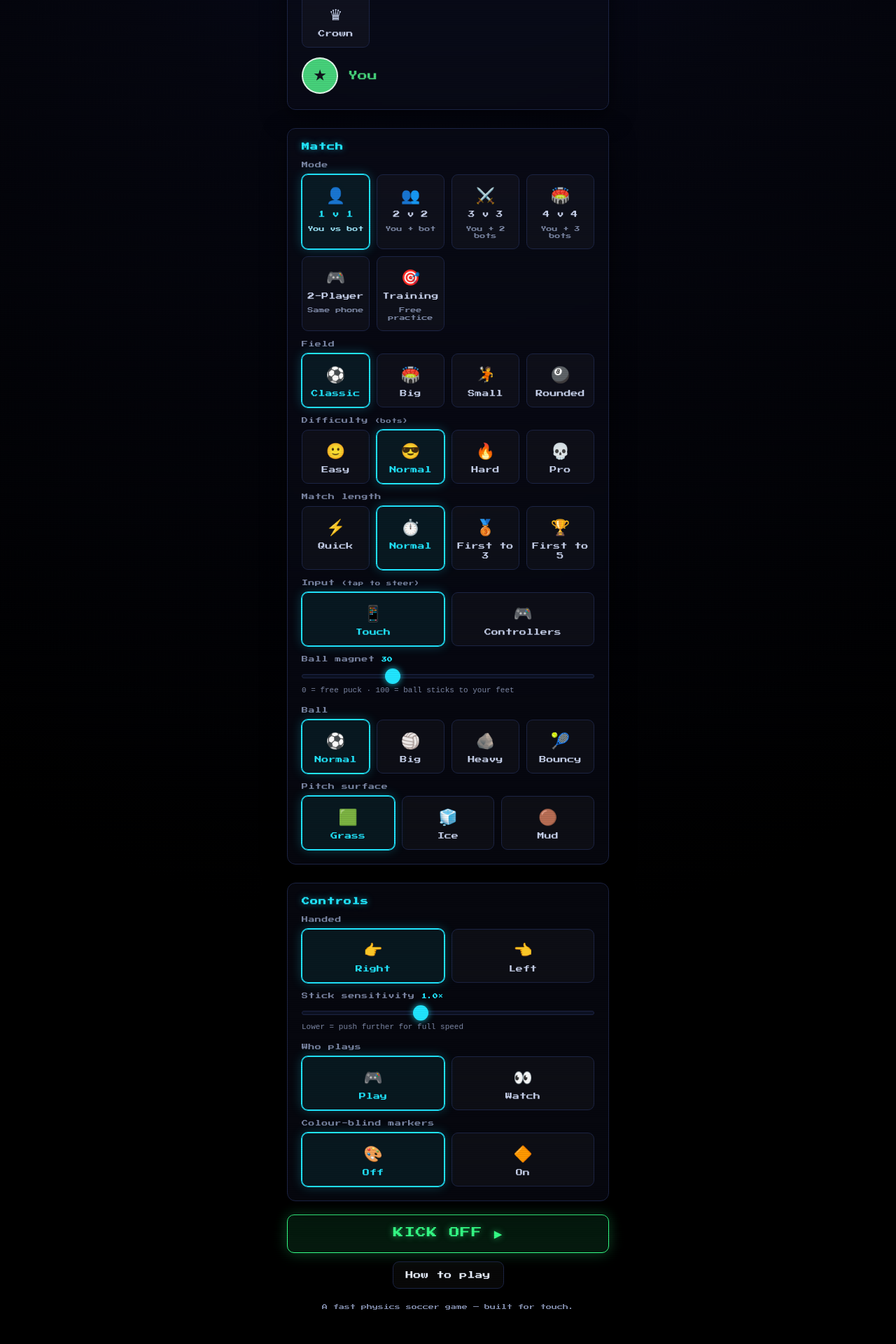
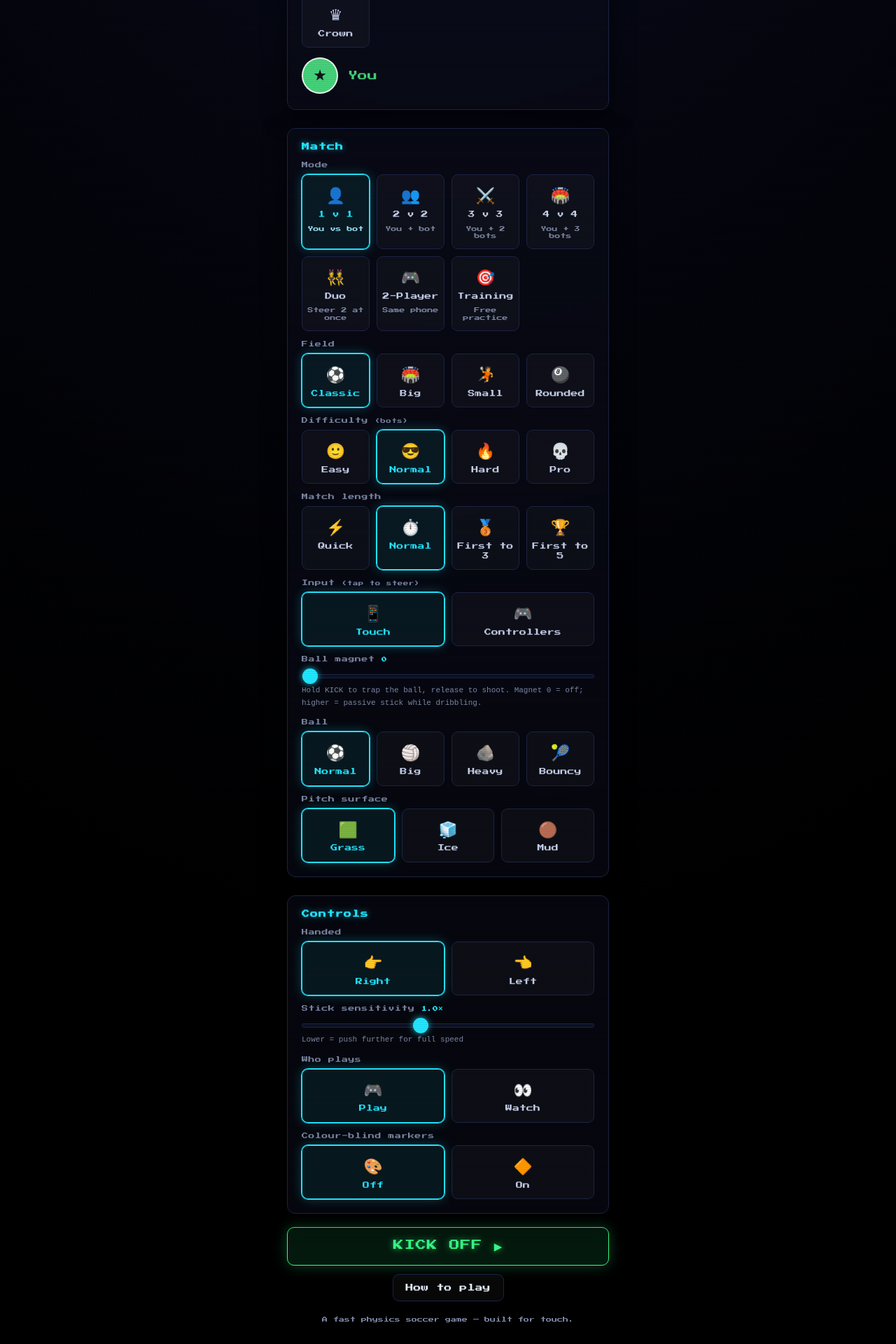
Before and after one commit to AmmarRica/AmmarRica.github.io, a Jekyll site: the page magnetball/index.html, which Jekyll copies as it is, in a window 1280 px wide. Shown: the part 677-2597 px from the top of the page at 70% size. Built offline with Jekyll 4.4.1, drawn with Linux system fonts in a browser that asks for light colours; part of the change alters nothing that is shown.

Commit message:
Trap-and-release kick, magnet default 0, Duo mode, bot fixes
Kicking reworked for humans (bots keep their instant kick):
- Ball Magnet now defaults to 0.
- Hold KICK and touch the ball → it STICKS to your feet for up to 0.5s so
  you can line up; let go (or after 0.5s) to kick/pass in the facing
  direction. Holding longer charges a stronger shot. The magnet slider is
  now an optional passive stick for dribbling without holding KICK.

New mode:
- Duo — you steer BOTH of your players at once with one joystick + KICK
  (2 v 2 with both your players human-controlled).

Bot fixes (needed once the ball stopped sticking at magnet 0):
- Bots only kick when near-touching AND the player->ball line points toward
  the opponent goal (forward-only), so they never knock it into their own
  net. Removed the old "clear from anywhere near own goal" rule that caused
  own goals.
- Bots get a light internal ball-stick regardless of the player's magnet
  setting, so they can still control and finish (they can't "trap").

Verified headless (no console errors): ball sticks while holding and travels
with you; release kicks it away fast; auto-releases after 0.5s; Duo moves
both players together; bots score with no own goals (1v1 Hard 0-4 vs idle
human; 2v2 2-8 goals across runs); no NaN.

Co-Authored-By: Claude Opus 4.8 <noreply@anthropic.com>
Claude-Session: https://claude.ai/code/session_01JrdEhKE19tRrYe8xd7p6Hr

```diff
--- a/magnetball/index.html
+++ b/magnetball/index.html
@@ -288,9 +288,9 @@
       <label class="field">Input <small id="padInfo" style="color:var(--muted)"></small></label>
       <div class="opts" id="controllers"></div>
       <div style="height:14px"></div>
-      <label class="field">Ball magnet <small id="magVal" style="color:var(--accent); font-weight:700">30</small></label>
-      <input id="magnet" class="slider" type="range" min="0" max="100" step="5" value="30" />
-      <div class="hint" style="text-align:left; margin-top:4px">0 = free puck · 100 = ball sticks to your feet</div>
+      <label class="field">Ball magnet <small id="magVal" style="color:var(--accent); font-weight:700">0</small></label>
+      <input id="magnet" class="slider" type="range" min="0" max="100" step="5" value="0" />
+      <div class="hint" style="text-align:left; margin-top:4px">Hold KICK to trap the ball, release to shoot. Magnet 0 = off; higher = passive stick while dribbling.</div>
       <div style="height:14px"></div>
       <label class="field">Ball</label>
       <div class="opts" id="balls"></div>
@@ -326,8 +326,8 @@
     <div class="card" style="line-height:1.6; font-size:15px; color:#cdd5ee">
       <p><b>🎯 Goal.</b> Push the ball into the opponent's net. Most goals before the clock runs out wins.</p>
       <p style="margin-top:12px"><b>🕹️ Move.</b> Touch and drag anywhere on the <b>right</b> half — a joystick appears under your thumb. Drag to steer; further = faster.</p>
-      <p style="margin-top:12px"><b>👟 Kick.</b> Hold the <b>KICK</b> pad (bottom-left) with your other thumb. You kick the instant you touch the ball, once per press — release and press again to kick again.</p>
-      <p style="margin-top:12px"><b>⚡ Charge shot.</b> Hold KICK <i>before</i> you reach the ball to wind up power — the yellow ring on the pad fills. A charged (or magnetised) touch launches the ball much further.</p>
+      <p style="margin-top:12px"><b>👟 Trap &amp; shoot.</b> Hold the <b>KICK</b> pad and run into the ball — it sticks to your feet for up to half a second so you can line up. <b>Let go to kick or pass</b> in the way you're facing. The longer you hold, the harder the shot (the yellow ring shows the charge).</p>
+      <p style="margin-top:12px"><b>🧲 Magnet.</b> By default the ball is free once you release. Turn up <b>Ball Magnet</b> in setup for a passive stick that keeps the ball at your feet even without holding KICK.</p>
       <p style="margin-top:12px"><b>🏆 Ranked.</b> Single-player matches vs bots earn <b>RP</b> and climb the rank ladder (Wood → Legend); beating harder bots is worth more. <b>Training</b> mode is free practice with no clock. Tied timed games go to <b>sudden-death overtime</b>.</p>
       <p style="margin-top:12px"><b>⚡ Dribble.</b> Nudge the ball along with your body as you run, then tap KICK to fire it. Turn up the <b>Ball Magnet</b> in setup (0–100) to make the ball stick to your feet for easier carrying; 0 plays like a free puck.</p>
       <p style="margin-top:12px"><b>👥 2-Player.</b> Lay the phone flat between you. Player 1 uses the bottom controls, Player 2 the top (rotated) controls.</p>
@@ -389,6 +389,7 @@ const MODES = {
   '2v2':  { name:'2 v 2',   emoji:'👥', per:2, twoP:false, desc:'You + bot' },
   '3v3':  { name:'3 v 3',   emoji:'⚔️', per:3, twoP:false, desc:'You + 2 bots' },
   '4v4':  { name:'4 v 4',   emoji:'🏟️', per:4, twoP:false, desc:'You + 3 bots' },
+  'duo':  { name:'Duo',     emoji:'👯', per:2, twoP:false, duo:true, desc:'Steer 2 at once' },
   'local':{ name:'2-Player',emoji:'🎮', per:1, twoP:true,  desc:'Same phone' },
   'train':{ name:'Training',emoji:'🎯', per:0, twoP:false, train:true, desc:'Free practice' },
 };
@@ -437,11 +438,13 @@ const POST   = { r:8,  invMass:0.0, bCoef:0.55 };
 
 // ---------- State
 let profile = loadProfile();
-let sel = { mode:'1v1', field:'classic', diff:'normal', length:'5', controllers:'off', magnet:30,
+let sel = { mode:'1v1', field:'classic', diff:'normal', length:'5', controllers:'off', magnet:0,
             ball:'normal', handed:'right', sens:1.0, pitch:'normal', spectate:'play', cb:'off' };
 const HANDED = { right:{ name:'Right', emoji:'👉' }, left:{ name:'Left', emoji:'👈' } };
 // Charge-kick: holding KICK winds up extra power (fires stronger the moment you touch the ball).
 const CHARGE = { max:0.6, bonus:0.9 };   // up to +90% power at 0.6s of hold
+// Trap-and-release: humans hold KICK to stick the ball to their feet, then let go to shoot.
+const TRAP = { max:0.5 };                // ball stays stuck for at most half a second
 
 let cv = document.getElementById('game');
 let ctx = cv.getContext('2d');
@@ -660,6 +663,9 @@ function startMatch(){
     const t1 = [];
     const t1names = pickNames(per, used);
     for(let i=0;i<per;i++) t1.push(mkPlayer(1, t1names[i], teamTint(1,i), randCap(i+3), 'bot'));
+
+    // Duo mode: you steer BOTH of your players at once (same joystick + KICK).
+    if (mode.duo){ for (const pl of t0){ pl.ctrl = 'human1'; pl.color = profile.color; } }
 
     // Hand connected controllers to seats in an interleaved order so each extra
     // controller fills the next most useful slot: you → opponent → teammate → …
@@ -736,6 +742,7 @@ function mkPlayer(team, name, color, cap, ctrl){
     team, name, color, cap, ctrl, padIndex:-1,
     x:0, y:0, vx:0, vy:0, r:PLAYER.r, invMass:PLAYER.invMass, bCoef:PLAYER.bCoef, damp:PLAYER.damp,
     inX:0, inY:0, kick:false, kickUsed:false, chargeT:0,   // controller input + kick charge
+    trap:false, trapT:0, trapUsed:false,                   // human trap-and-release state
     faceX:0, faceY:team===0?-1:1,
     aiT:0, aiTarget:{x:0,y:0}, aiKick:false,
   };
@@ -796,7 +803,7 @@ function resetKickoff(w, initial){
   layTeam(t0, +1, halfL);   // team0 attacks up, starts on bottom half (+y)
   layTeam(t1, -1, halfL);   // team1 on top half (-y)
 
-  for (const p of w.players){ p.kickUsed=false; p.kick=false; p.inX=0; p.inY=0; }
+  for (const p of w.players){ p.kickUsed=false; p.kick=false; p.inX=0; p.inY=0; p.trap=false; p.trapT=0; p.trapUsed=false; p.chargeT=0; }
   w.state = 'kickoff'; w.stateT = 0;
 }
 function layTeam(list, side, halfL){
@@ -998,25 +1005,39 @@ function handleBallControl(w, p, ball, ballFrozen){
   const dx = ball.x - p.x, dy = ball.y - p.y;
   const dist = Math.hypot(dx,dy);
   const sum = p.r + ball.r;
-  // Kick: one-shot per press, fires the instant ball is in range
-  if (p.kick && !p.kickUsed){
-    if (dist < sum + PLAYER.kickRange){
+
+  if (p.ctrl === 'bot'){
+    // Bots keep the instant one-shot kick (fires the moment they touch the ball).
+    if (p.kick && !p.kickUsed && dist < sum + PLAYER.kickRange){
       let nx, ny;
-      if (dist > 0.001){ nx = dx/dist; ny = dy/dist; }
-      else { nx = p.faceX; ny = p.faceY; }
-      let power = PLAYER.kick * (p.ctrl==='bot' ? (w.diff.power) : 1);
-      // Hold-charge: the longer KICK was held before contact, the stronger the shot.
-      power *= 1 + (p.chargeT / CHARGE.max) * CHARGE.bonus;
-      // Magnet charge: a ball held close by the magnet launches further when
-      // kicked, scaling with the magnet strength (up to +70% at magnet 100).
+      if (dist > 0.001){ nx = dx/dist; ny = dy/dist; } else { nx = p.faceX; ny = p.faceY; }
+      let power = PLAYER.kick * w.diff.power;
       if (w.magnet > 0 && dist < sum + 22) power *= 1 + (w.magnet/100) * 0.7;
       ball.vx += nx * power; ball.vy += ny * power;
-      p.chargeT = 0;
       p.kickUsed = true;
       spawnKickFx(ball.x, ball.y, nx, ny);
     }
-  }
-  if (!p.kick) p.kickUsed = false;
+    if (!p.kick) p.kickUsed = false;
+  } else if (!ballFrozen){
+    // Humans: hold KICK to TRAP the ball to your feet (max 0.5s), release to
+    // kick/pass in the facing direction. Holding longer charges a stronger shot.
+    if (p.kick){
+      if (!p.trap && !p.trapUsed && dist < sum + PLAYER.kickRange){
+        p.trap = true; p.trapT = 0;                       // ball just touched — grab it
+      }
+      if (p.trap){
+        p.trapT += STEP;
+        let fx=p.faceX, fy=p.faceY; const fl=Math.hypot(fx,fy)||1; fx/=fl; fy/=fl;
+        const hold = sum + 1;
+        ball.x = p.x + fx*hold; ball.y = p.y + fy*hold;   // glued just ahead of the feet
+        ball.vx = p.vx; ball.vy = p.vy;                    // travels with you
+        if (p.trapT >= TRAP.max) releaseTrap(w, p, ball);  // can't hold longer than 0.5s
+      }
+    } else {
+      if (p.trap) releaseTrap(w, p, ball);                 // let go → kick / pass
+      p.trap = false; p.trapUsed = false;
+    }
+  }
 
   // Ball magnet: an optional pull that holds the ball to your feet. Strength is
   // the match's 0..100 setting (0 = free puck, no pull). While not kicking and
@@ -1024,7 +1045,10 @@ function handleBallControl(w, p, ball, ballFrozen){
   // its velocity toward the player's so it travels along as you dribble. A kick
   // is a big one-shot impulse that easily overpowers the pull, so shooting still
   // sends the ball flying even at full magnet.
-  const mag = (w.magnet||0) / 100;
+  let mag = (w.magnet||0) / 100;
+  // Bots always get a light stick so they can control and finish even when the
+  // player's magnet is 0 (they can't "trap" like humans do).
+  if (p.ctrl === 'bot') mag = Math.max(mag, 0.4);
   if (mag > 0 && !ballFrozen && !p.kick && dist < sum + 18){
     let fx=p.faceX, fy=p.faceY; const fl=Math.hypot(fx,fy)||1; fx/=fl; fy/=fl;
     const hold = sum + 1;                       // rest just in front of the feet
@@ -1034,6 +1058,17 @@ function handleBallControl(w, p, ball, ballFrozen){
     ball.vx += (p.vx - ball.vx) * mag * 0.10;   // carry the ball with you
     ball.vy += (p.vy - ball.vy) * mag * 0.10;
   }
+}
+
+// Release a trapped ball as a kick/pass in the player's facing direction. Power
+// scales with how long KICK was held (charge) and adds the player's momentum.
+function releaseTrap(w, p, ball){
+  let fx=p.faceX, fy=p.faceY; const fl=Math.hypot(fx,fy)||1; fx/=fl; fy/=fl;
+  let power = PLAYER.kick * (1 + (p.chargeT / CHARGE.max) * CHARGE.bonus);
+  if (w.magnet > 0) power *= 1 + (w.magnet/100) * 0.7;
+  ball.vx = fx*power + p.vx; ball.vy = fy*power + p.vy;
+  p.trap = false; p.trapUsed = true; p.chargeT = 0;
+  spawnKickFx(ball.x, ball.y, fx, fy);
 }
 
 // Elastic disc-disc collision weighted by inverse mass.
@@ -1240,17 +1275,21 @@ function runBot(w, p){
   // range AND positioned behind the ball relative to the goal — the kick pushes
   // the ball along the player->ball line, so that sends it goalward. Also clear
   // when the ball is deep in our own half.
+  // Kick ONLY when near-touching AND genuinely behind the ball relative to the
+  // opponent goal, so the player->ball kick always sends it goalward. (Kicking
+  // from far or the wrong side used to knock it into our own net now that the
+  // ball no longer sticks to the bot's feet.)
   const dBall = Math.sqrt(dist2(p, ball));
-  const inRange = dBall < p.r + ball.r + PLAYER.kickRange + 3;
+  const inRange = dBall < p.r + ball.r + 9;
   let ogx = oppGoal.x - ball.x, ogy = oppGoal.y - ball.y;
   const ogl = Math.hypot(ogx,ogy)||1; ogx/=ogl; ogy/=ogl;
-  const behindBall = ((ball.x-p.x)*ogx + (ball.y-p.y)*ogy) > -1;   // ball is ahead of us toward goal
-  const nearOwnGoal = (ball.y*attackDir < -halfL*0.5);
-  const kickNow = inRange && (behindBall || nearOwnGoal);
+  let pbx = ball.x-p.x, pby = ball.y-p.y; const pbl = Math.hypot(pbx,pby)||1; pbx/=pbl; pby/=pbl;
+  const align = pbx*ogx + pby*ogy;                 // how well player->ball points at the goal
+  const behindBall = align > 0.2;                  // forward-only: never kicks toward our own net
   // The kick is one-shot (fires on press, re-arms on release). A bot that just
   // holds it would kick once and then only body-push the ball, so release for a
   // frame right after a kick lands to re-arm — giving a steady tap-tap of kicks.
-  p.kick = kickNow && !p.kickUsed;
+  p.kick = inRange && behindBall && !p.kickUsed;
   if (p.kick){ p.faceX = ogx; p.faceY = ogy; }
 }
 
```
